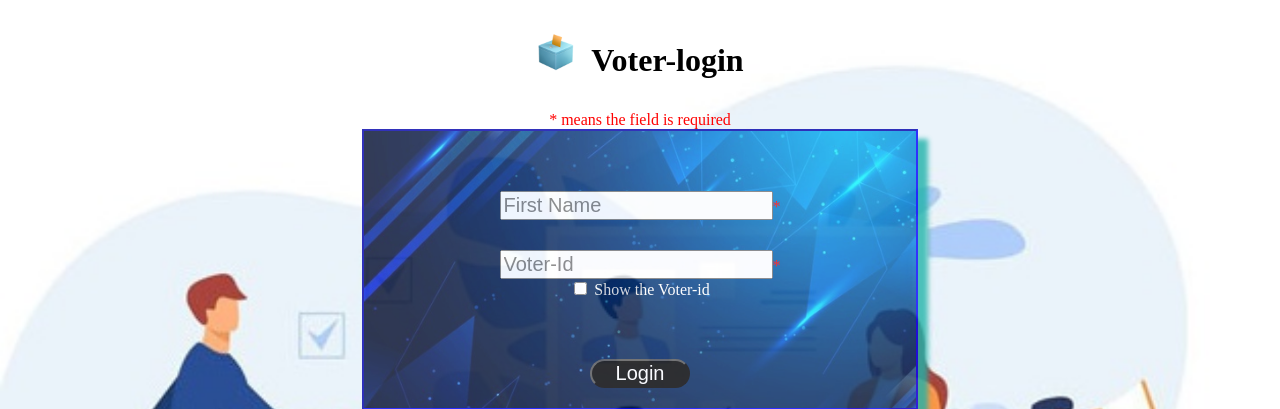
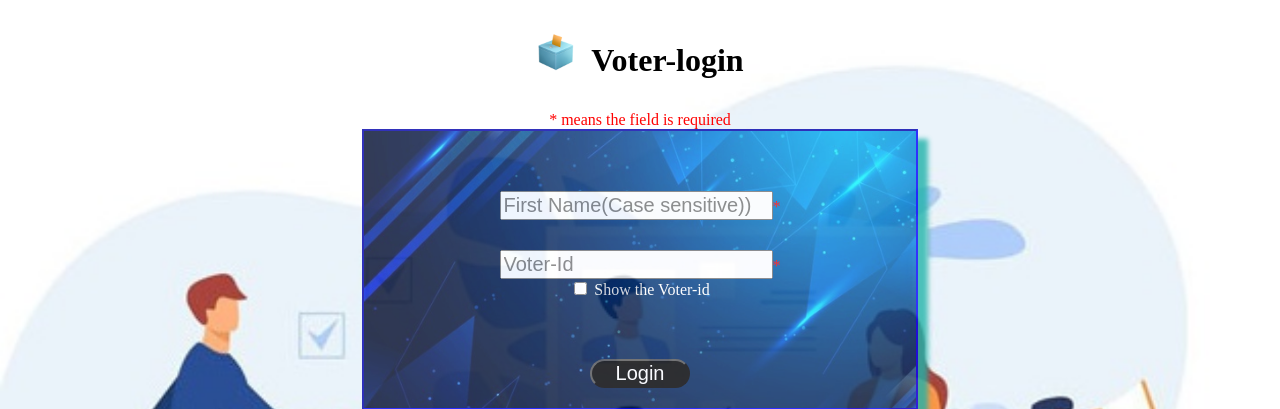
Before and after one commit to Gariman01/Remote_Voting_Machine, a PHP site: page /login.php in a window 1280 px wide. Shown: the top 409 px of the page. Run offline with PHP 8.4, Linux system fonts and the light colour scheme.

Commit message:
Update login.php

```diff
--- a/login.php
+++ b/login.php
@@ -81,7 +81,7 @@ function test_input($data) {
 <form class="hi" method="POST" action="<?php echo htmlspecialchars($_SERVER['PHP_SELF']);?>">
 
 
- <div class="item2"><input type="text" name="user" value="<?php echo isset($_POST['user'])?htmlspecialchars($_POST['user']):"";?>" placeholder="First Name" required><span class="error">*</span></div>
+ <div class="item2"><input type="text" name="user" value="<?php echo isset($_POST['user'])?htmlspecialchars($_POST['user']):"";?>" placeholder="First Name(Case sensitive))" required><span class="error">*</span></div>
  <div class="item4"><input type="password" name="pass" id="myInput"  placeholder="Voter-Id"  required><span class="error">*</span></div>
 
 <div class="item5"><input type="checkbox" onclick="myFunction()">  Show the Voter-id</div>
```
